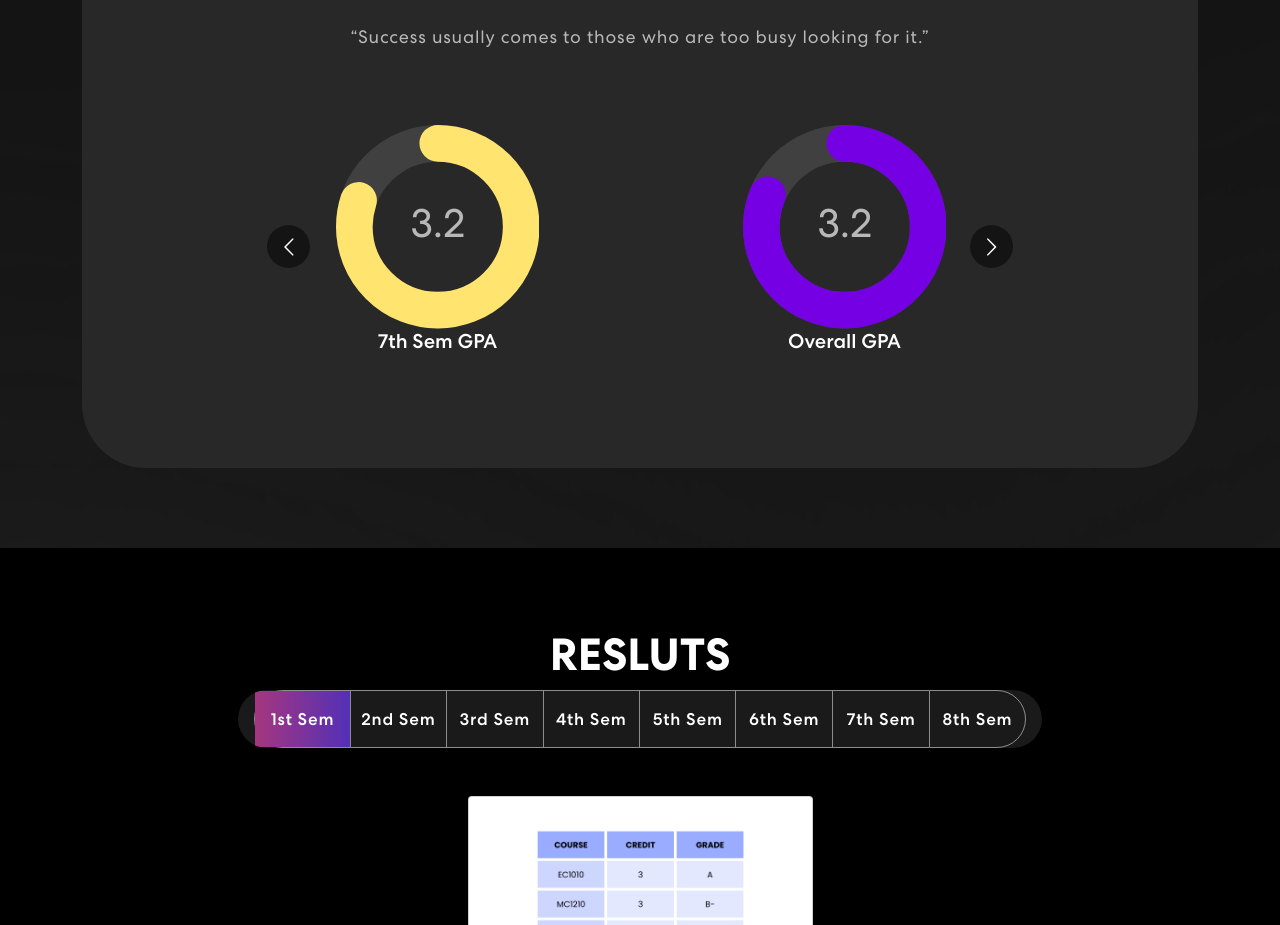
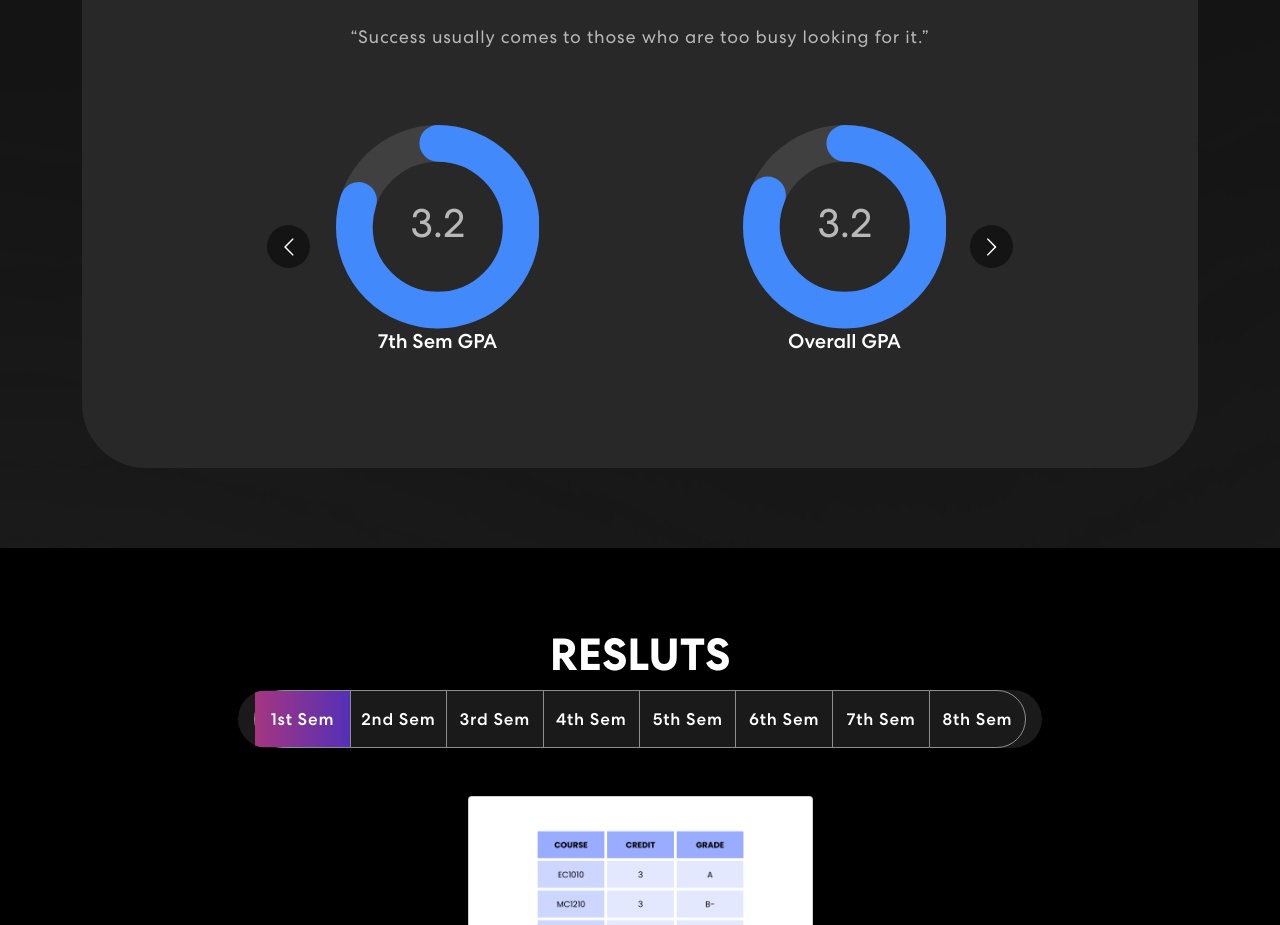
Before and after one commit to ChamilSachintha/Student-Progress-Viewer, a React (Create React App) app: page / in a window 1280 px wide. Shown: the part 891-1816 px from the top of the page. Built offline with nearby package versions, Linux system fonts and the light colour scheme.

Commit message:
Circular bar colors changed

```diff
--- a/src/components/GPA.js
+++ b/src/components/GPA.js
@@ -86,7 +86,7 @@ export const GPA = () => {
                                         text={`3.2`}
                                         styles={buildStyles({
                                             textColor: "#B8B8B8",
-                                            pathColor: "#ffe570",
+                                            pathColor: "#4289fc",
                                             trailColor: "#404040"
                                         })}
                                     />
@@ -99,7 +99,7 @@ export const GPA = () => {
                                         text={`3.2`}
                                         styles={buildStyles({
                                             textColor: "#B8B8B8",
-                                            pathColor: "#7500e3",
+                                            pathColor: "#4289fc",
                                             trailColor: "#404040"
                                         })}
                                     />
@@ -112,7 +112,7 @@ export const GPA = () => {
                                         text={`3.5`}
                                         styles={buildStyles({
                                             textColor: "#B8B8B8",
-                                            pathColor: "#ffe570",
+                                            pathColor: "#4289fc",
                                             trailColor: "#404040"
                                         })}
                                     />
@@ -125,7 +125,7 @@ export const GPA = () => {
                                         text={`2.8`}
                                         styles={buildStyles({
                                             textColor: "#B8B8B8",
-                                            pathColor: "#ffe570",
+                                            pathColor: "#4289fc",
                                             trailColor: "#404040"
                                         })}
                                     />
@@ -138,7 +138,7 @@ export const GPA = () => {
                                         text={`3`}
                                         styles={buildStyles({
                                             textColor: "#B8B8B8",
-                                            pathColor: "#ffe570",
+                                            pathColor: "#4289fc",
                                             trailColor: "#404040"
                                         })}
                                     />
@@ -151,7 +151,7 @@ export const GPA = () => {
                                         text={`3.6`}
                                         styles={buildStyles({
                                             textColor: "#B8B8B8",
-                                            pathColor: "#ffe570",
+                                            pathColor: "#4289fc",
                                             trailColor: "#404040"
                                         })}
                                     />
@@ -164,7 +164,7 @@ export const GPA = () => {
                                         text={`3.2`}
                                         styles={buildStyles({
                                             textColor: "#B8B8B8",
-                                            pathColor: "#ffe570",
+                                            pathColor: "#4289fc",
                                             trailColor: "#404040"
                                         })}
                                     />
@@ -177,7 +177,7 @@ export const GPA = () => {
                                         text={`3.4`}
                                         styles={buildStyles({
                                             textColor: "#B8B8B8",
-                                            pathColor: "#c58bfc",
+                                            pathColor: "#4289fc",
                                             trailColor: "#404040"
                                         })}
                                     />
```
